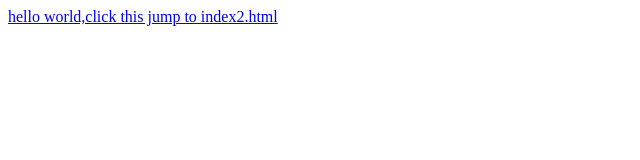
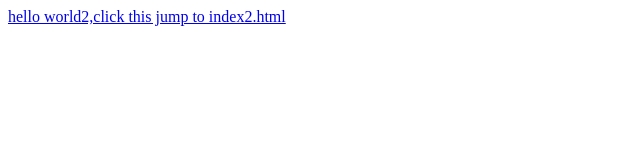
Before and after one commit to anu-zhang/anu-zhang.github.io, a plain HTML site: page index.html in a window 1280 px wide. Shown: the full height of the page, 0-640 px from the left. Drawn offline with Linux system fonts and the light colour scheme.

Commit message:
Update index.html

```diff
--- a/index.html
+++ b/index.html
@@ -1 +1 @@
-<a href=index2.html>hello world,click this jump to index2.html</a>
+<a href=index2.html>hello world2,click this jump to index2.html</a>
```
